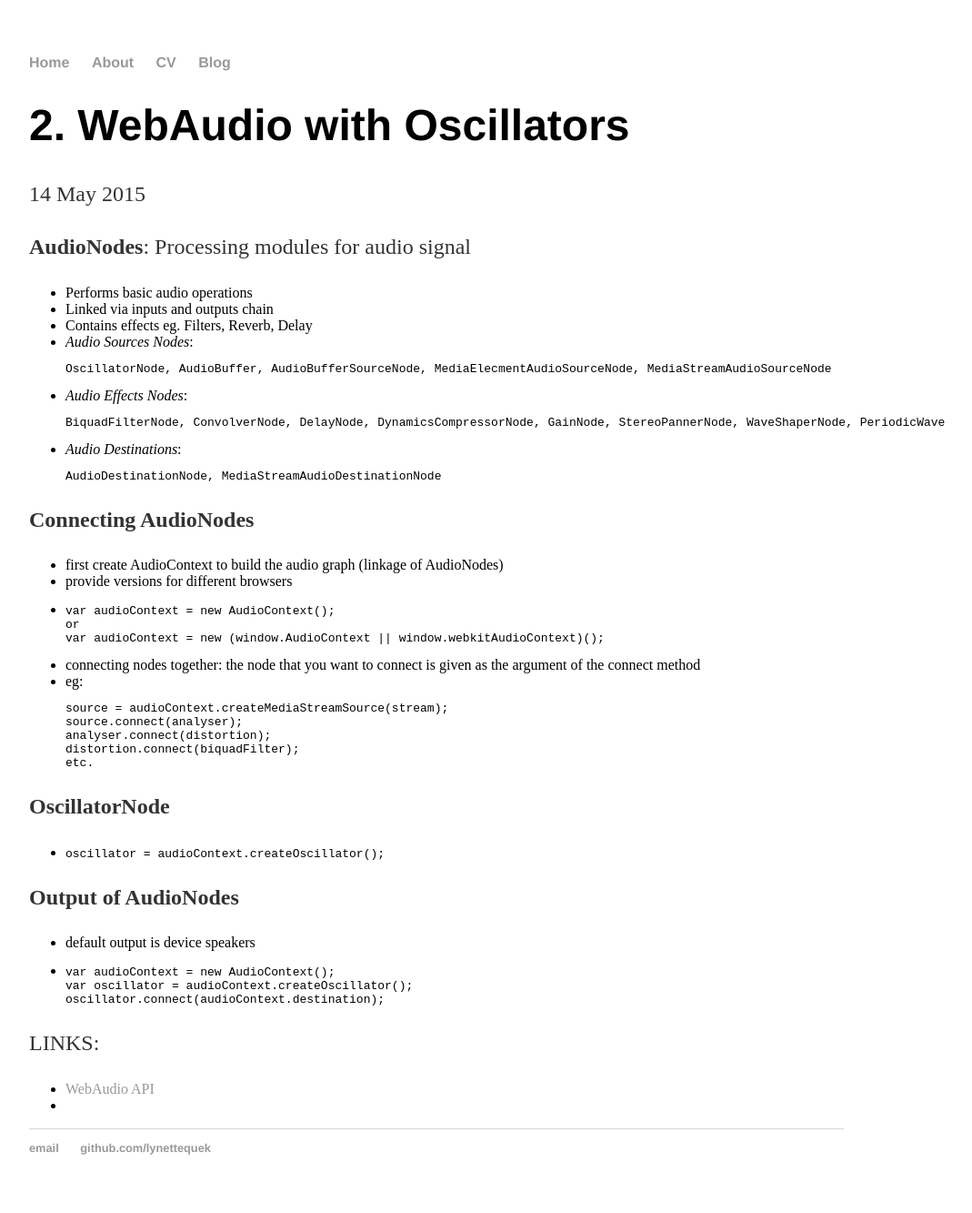
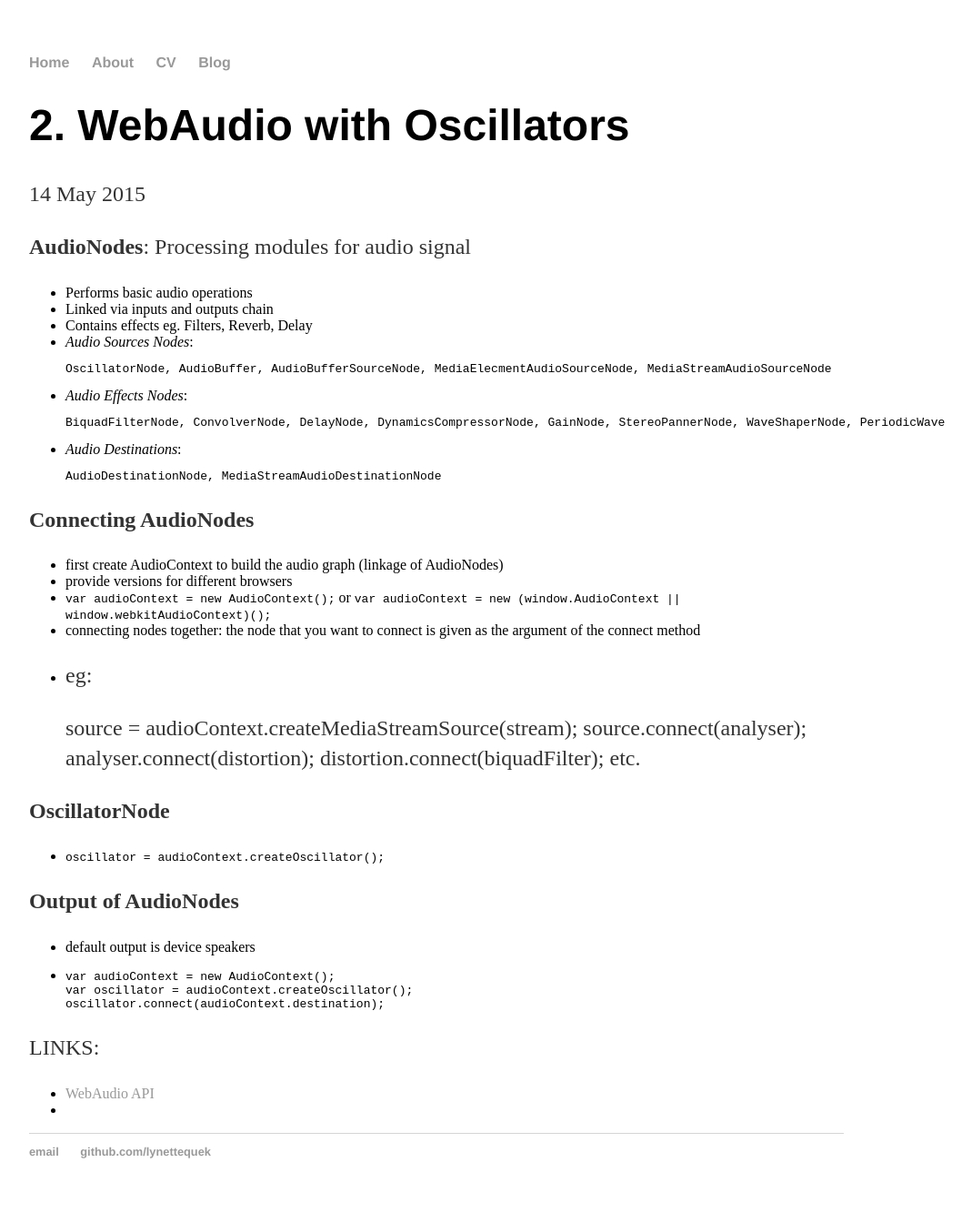
Before and after one commit to lynettequek/lynettequek.github.io, a Jekyll site: the page built from _posts/2015-05-14-WebAudio-Blog-2.md, in a window 1280 px wide. Shown: the whole page at 91% size, without its empty margins (160-1229 px from the left). Built offline with Jekyll 4.4.1, drawn with Linux system fonts in a browser that asks for light colours.

````diff
--- a/_posts/2015-05-14-WebAudio-Blog-2.md
+++ b/_posts/2015-05-14-WebAudio-Blog-2.md
@@ -25,27 +25,19 @@ AudioDestinationNode, MediaStreamAudioDestinationNode
 
 - first create AudioContext to build the audio graph (linkage of AudioNodes)
 - provide versions for different browsers
--
-```
-var audioContext = new AudioContext();
-or
-var audioContext = new (window.AudioContext || window.webkitAudioContext)();
-```
+- `var audioContext = new AudioContext();` or `var audioContext = new (window.AudioContext || window.webkitAudioContext)();`
 - connecting nodes together: the node that you want to connect is given as the argument of the connect method
 - eg:
-```
-source = audioContext.createMediaStreamSource(stream);
-source.connect(analyser);
-analyser.connect(distortion);
-distortion.connect(biquadFilter);
+
+    source = audioContext.createMediaStreamSource(stream);
+    source.connect(analyser);
+    analyser.connect(distortion);
+    distortion.connect(biquadFilter);
 etc.
-```
-
 
 **OscillatorNode**
 
--
-`oscillator = audioContext.createOscillator();`
+- `oscillator = audioContext.createOscillator();`
 
 
 **Output of AudioNodes**
````
